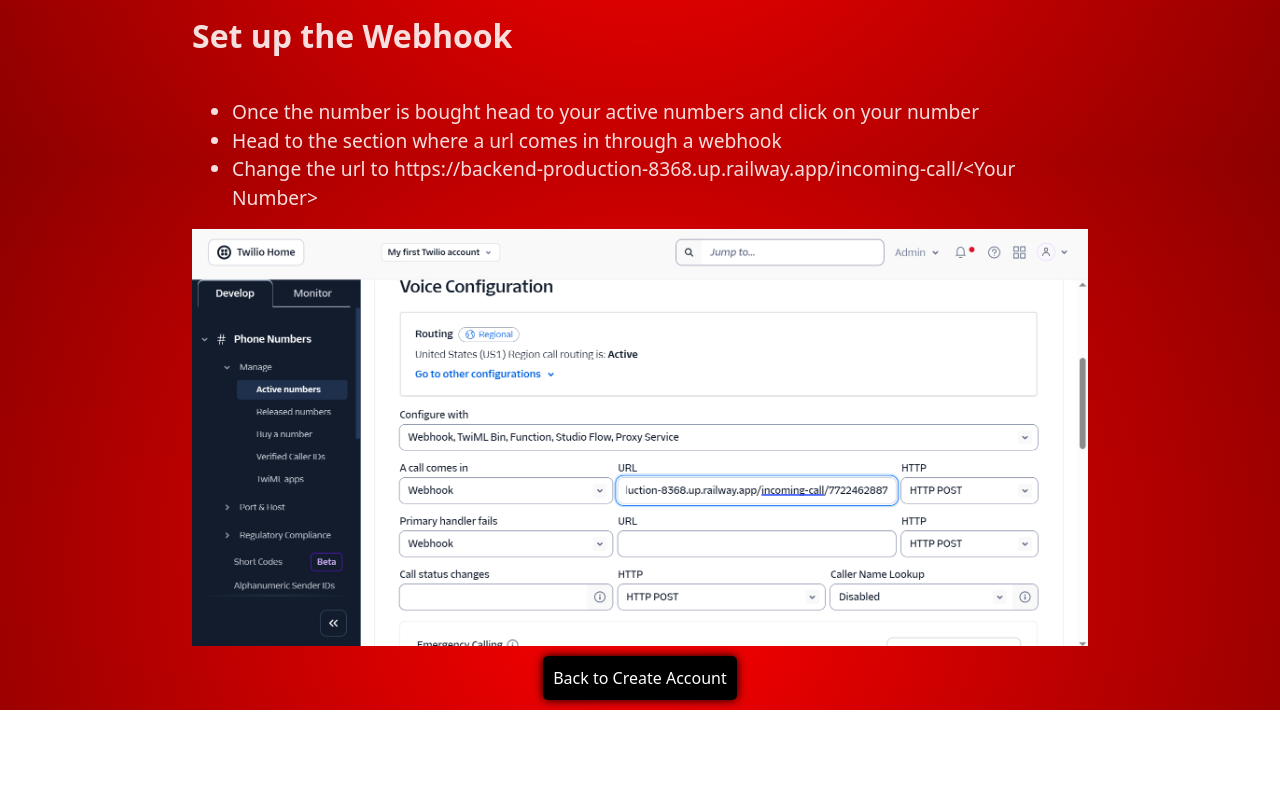
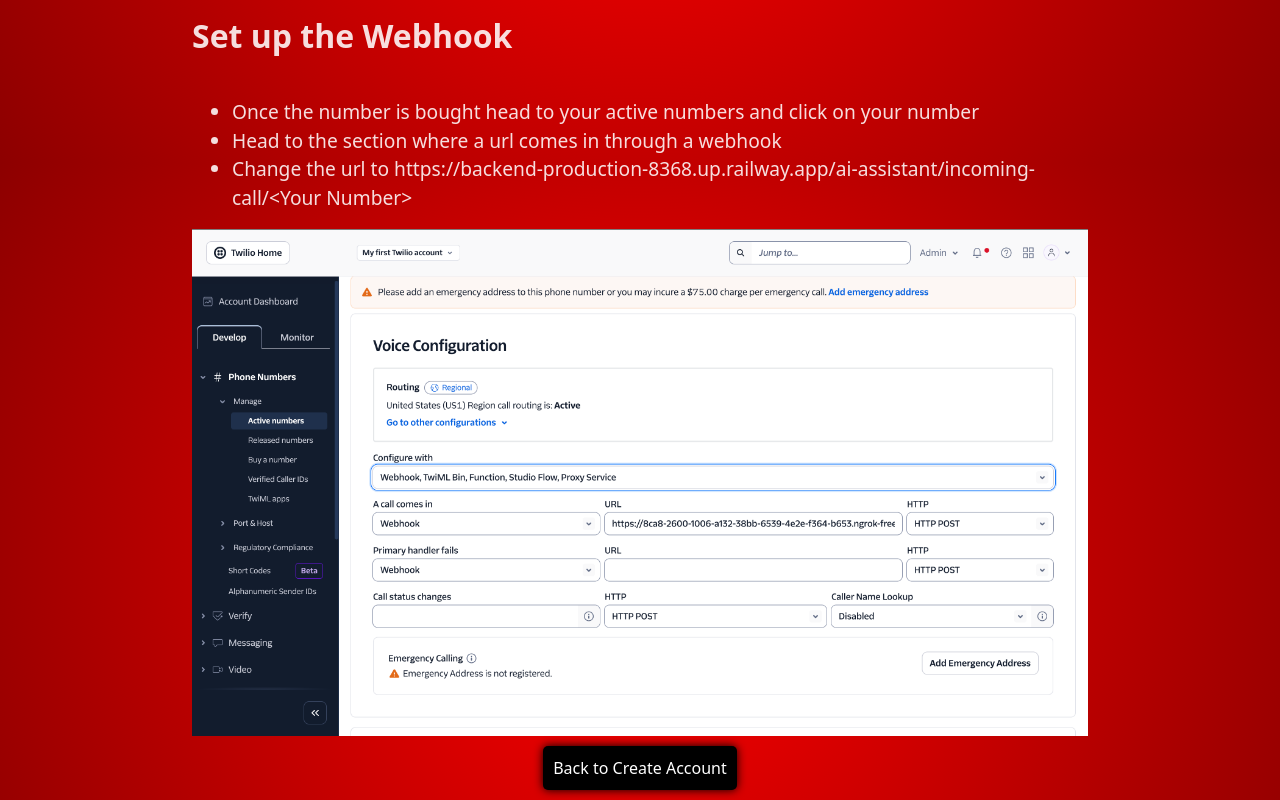
Before and after one commit to Timwes21/Work_Phone, a React (Vite) app in the folder frontend/: page /twilio-tutorial in a window 1280 px wide. Shown: the part 2237-3037 px from the top of the page. Before the commit the page ends 2947 px from the top, so only its background shows below. Built offline with nearby package versions, Linux system fonts and the light colour scheme.

Commit message:
updated backend port

```diff
--- a/frontend/src/Routes/TwilioTutorial.tsx
+++ b/frontend/src/Routes/TwilioTutorial.tsx
@@ -34,7 +34,7 @@
                 <ul>
                     <li>Once the number is bought head to your active numbers and click on your number</li>
                     <li>Head to the section where a url comes in through a webhook</li>
-                    <li>Change the url to https://backend-production-8368.up.railway.app/incoming-call/&lt;Your Number&gt;</li>
+                    <li>Change the url to https://backend-production-8368.up.railway.app/ai-assistant/incoming-call/&lt;Your Number&gt;</li>
                 </ul>
                 <img className="twilio-image" src={twilioImageFive} alt="" />
                 <Link to="/create-account" id="back-to-create-account">Back to Create Account</Link>
--- a/frontend/src/routes.ts
+++ b/frontend/src/routes.ts
@@ -1,3 +1,8 @@
-const base = "http://127.0.0.1:5050"
+
+
+const production = "https://backend-production-8368.up.railway.app";
+const local =  "http://127.0.0.1:5050";
+const developing = true;
+const base = developing? local : production;
 export const authBase = base + "/auth";
 export const fileBase = base + "/files";
```
Also changed, not shown: frontend/src/assets/twilio5.png, 1 other file (tests, documents, lock files or other folders).
